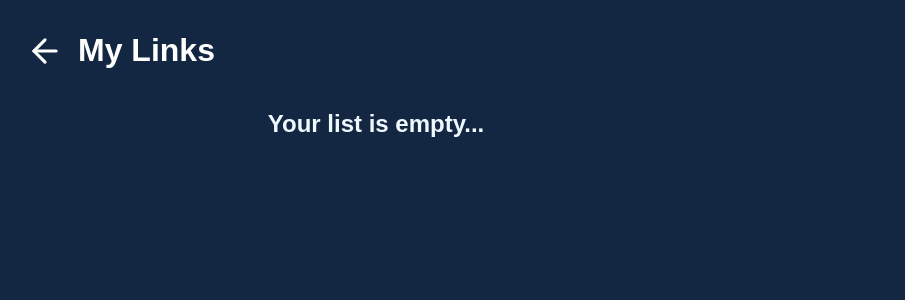
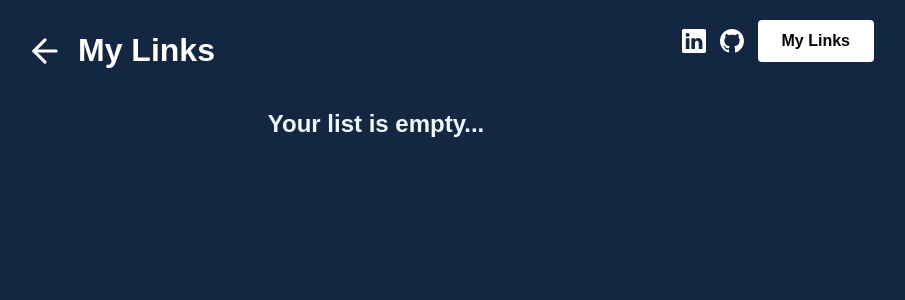
Before and after one commit to joaocorner/mylink, a React (Create React App) app: page /links in a window 1280 px wide. Shown: the top 300 px of the page, without its empty margins (264-1169 px from the left). Built offline with nearby package versions, Linux system fonts and the light colour scheme.

Commit message:
added Menu

```diff
--- a/src/pages/Links/index.js
+++ b/src/pages/Links/index.js
@@ -90,6 +90,8 @@ export default function Links() {
       />
       )}
 
+      <Menu />
+
     </div>
   )
 }
```
